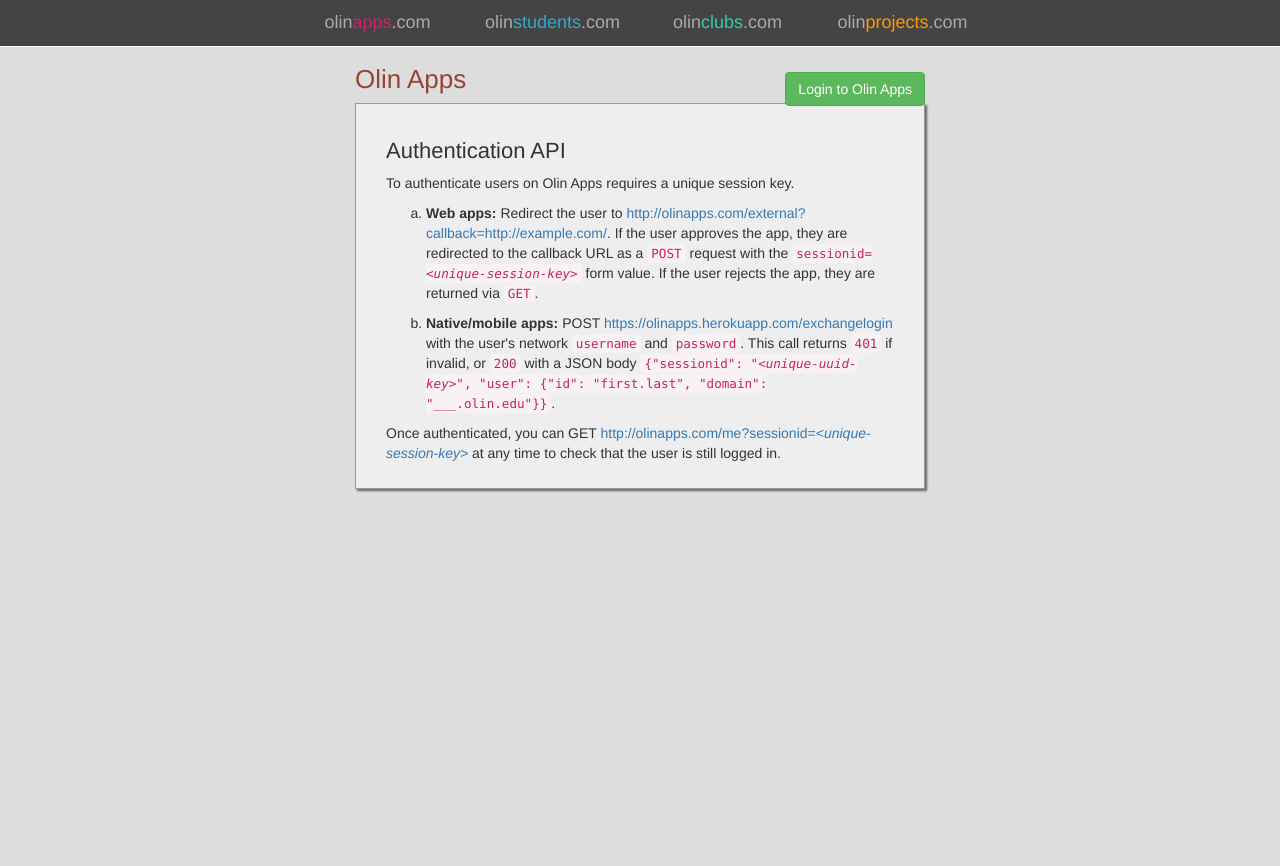
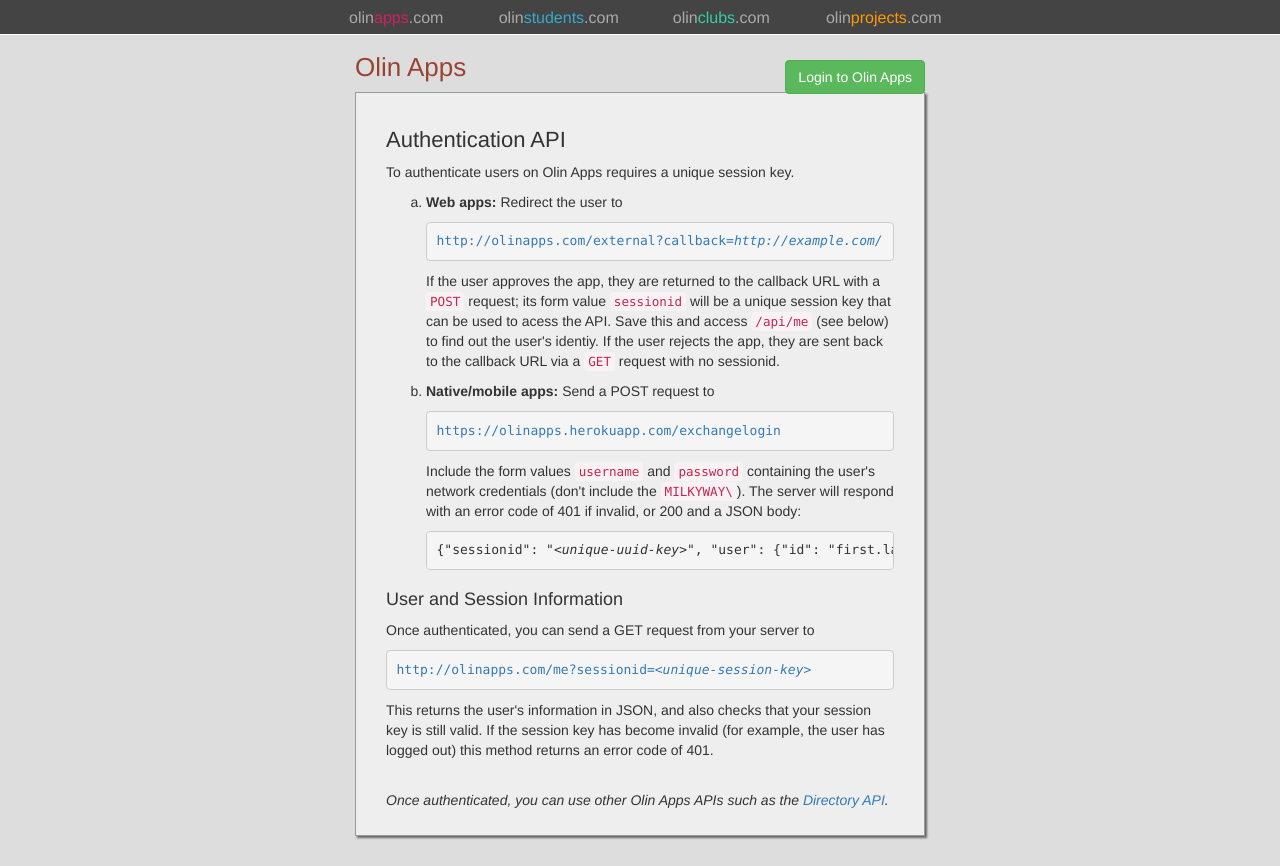
Before and after one commit to olin/olinapps, a Flask app: page /api in a window 1280 px wide. Before the commit the page ends 492 px from the top, so only its background shows below. Run offline with Flask 2, Linux system fonts and the light colour scheme; parts of the project's set-up code (start-up, migrations or seed data) failed here and were passed over; some libraries are stand-ins or nearby versions.

Commit message:
Font size and OBOE

```diff
--- a/static/style.css
+++ b/static/style.css
@@ -13,12 +13,12 @@
 #body { border: 1px solid #999; background: #eee; box-shadow: #666 2px 2px 2px;
 padding: 15px 30px;}
 
-header { overflow: auto; font-size: 18px;
+header { overflow: auto; font-size: 16px;
   color: #aaa; border: none; background: #444; border-bottom: 1px solid #fff;
-  padding: 0 0; margin-bottom: 18px;}
+  padding: 0 0; margin-bottom: 18px; height: 35px;}
 #olinstar, #olinstar li { display: block; margin: 0; padding: 0; list-style: none; }
-#olinstar { overflow: auto; max-width: 700px; margin: 0 auto; }
-#olinstar a { text-decoration: none; color: inherit; padding: 10px; display: block; }
+#olinstar { overflow: auto; max-width: 650px; margin: 0 auto; }
+#olinstar a { text-decoration: none; color: inherit; padding: 7px 0 0; height: 28px; display: block; }
 #olinstar a:hover { color: white; background: #555; }
 #olinstar li { float: left; width: 25%; text-align: center; }
 #olinstar b { font-weight: normal; }
--- a/templates/api.html
+++ b/templates/api.html
@@ -7,15 +7,26 @@
 
 <ol type="a">
   <li>
-  <p><b>Web apps:</b> Redirect the user to <a href="http://olinapps.com/external?callback=http://example.com/">http://olinapps.com/external?callback=http://example.com/</a>. If the user approves the app, they are redirected to the callback URL as a <code>POST</code> request with the <code>sessionid=<em>&lt;unique-session-key&gt;</em></code> form value. If the user rejects the app, they are returned via <code>GET</code>.</p>
+  <p><b>Web apps:</b> Redirect the user to</p>
+  <pre><a href="http://olinapps.com/external?callback=http://example.com/">http://olinapps.com/external?callback=<i>http://example.com/</i></a></pre>
+  <p>If the user approves the app, they are returned to the callback URL with a <code>POST</code> request; its form value <code>sessionid</code> will be a unique session key that can be used to acess the API. Save this and access <code>/api/me</code> (see below) to find out the user's identiy. If the user rejects the app, they are sent back to the callback URL via a <code>GET</code> request with no sessionid.</p>
 </li>
 
 <li>
-  <p><b>Native/mobile apps:</b> POST <a href="https://olinapps.herokuapp.com/exchangelogin">https://olinapps.herokuapp.com/exchangelogin</a> with the user's network <code>username</code> and <code>password</code>. This call returns <code>401</code> if invalid, or <code>200</code> with a JSON body <code>{"sessionid": "<em>&lt;unique-uuid-key&gt;</em>", "user": {"id": "first.last", "domain": "___.olin.edu"}}</code>.</p>
+  <p><b>Native/mobile apps:</b> Send a POST request to</p>
+  <pre><a href="https://olinapps.herokuapp.com/exchangelogin">https://olinapps.herokuapp.com/exchangelogin</a></pre>
+  <p>Include the form values <code>username</code> and <code>password</code> containing the user's network credentials (don't include the <code>MILKYWAY\</code>). The server will respond with an error code of 401 if invalid, or 200 and a JSON body:</p> <pre>{"sessionid": "<em>&lt;unique-uuid-key&gt;</em>", "user": {"id": "first.last", "domain": "<i>example</i>.olin.edu"}}</pre>
 </li></ol>
 
   </ol>
 
-  <p>Once authenticated, you can GET <a href="http://olinapps.com/api/me">http://olinapps.com/me?sessionid=<em>&lt;unique-session-key&gt;</em></a> at any time to check that the user is still logged in.</a>
+  <h3>User and Session Information</h3>
+  <p>Once authenticated, you can send a GET request from your server to</p>
+  <pre><a href="http://olinapps.com/api/me">http://olinapps.com/me?sessionid=<em>&lt;unique-session-key&gt;</em></a></pre>
+  <p>This returns the user's information in JSON, and also checks that your session key is still valid. If the session key has become invalid (for example, the user has logged out) this method returns an error code of 401.</a>
+
+  <br><br>
+
+  <p><em>Once authenticated, you can use other Olin Apps APIs such as the <a href="http://directory.olinapps.com/api">Directory API</a>.</em></p>
 
 {% endblock %}
```
Also changed, not shown: templates/index.html (+5 -4 lines).
